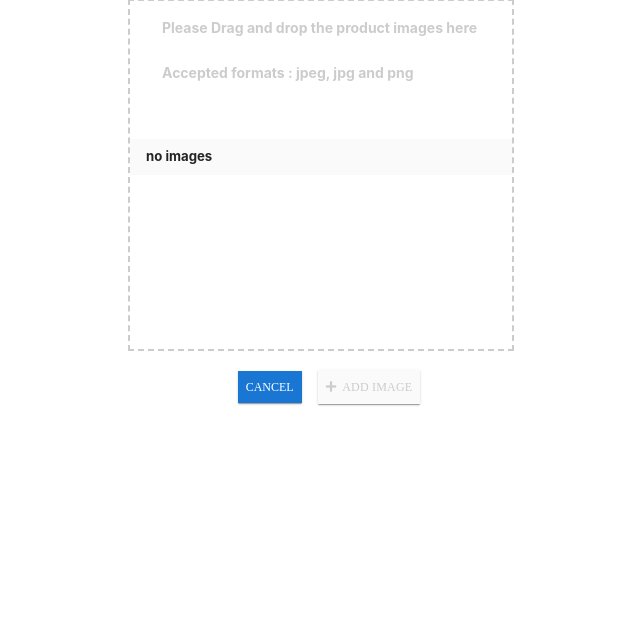
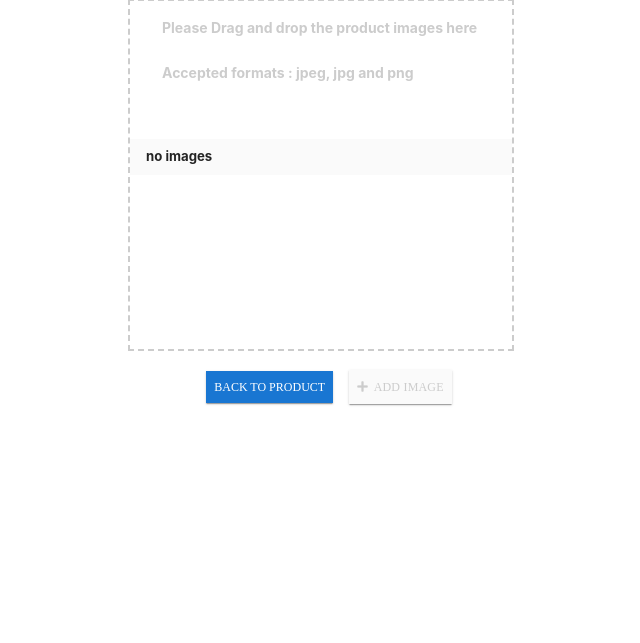
Before and after one commit to cyrildzumts/lyshop, a Django app: page /dashboard/products/product-image/create/00000000-0000-0000-0000-000000000001 in a window 1280 px wide. Shown: the part 65-708 px from the top of the page, without its empty margins (319-959 px from the left). Run offline with Django 3.2, Linux system fonts and the light colour scheme; a user stored in the database is signed in; tables that the repository leaves empty hold one stand-in row (values such as "Sample post"); some libraries are stand-ins or nearby versions.

Commit message:
minor update

```diff
--- a/dashboard/templates/tags/product_image_upload_form.html
+++ b/dashboard/templates/tags/product_image_upload_form.html
@@ -21,7 +21,7 @@
             </ul>
         </div>
         <div class="form-group row">
-            <a class="mat-button mat-button-default js-cancel" href="{{product.get_dashboard_url}}"> {% trans "Cancel" %} </a>
+            <a class="mat-button mat-button-default js-cancel" href="{{product.get_dashboard_url}}"> {% trans "Back to Product" %} </a>
             <button class="mat-button mat-button-default js-send js-send-file-upload-btn disabled" type="submit" disabled><i class="fas fa-plus icon"></i><span>{% trans "Add Image" %}</span></button>
         </div>
     </form>
```
